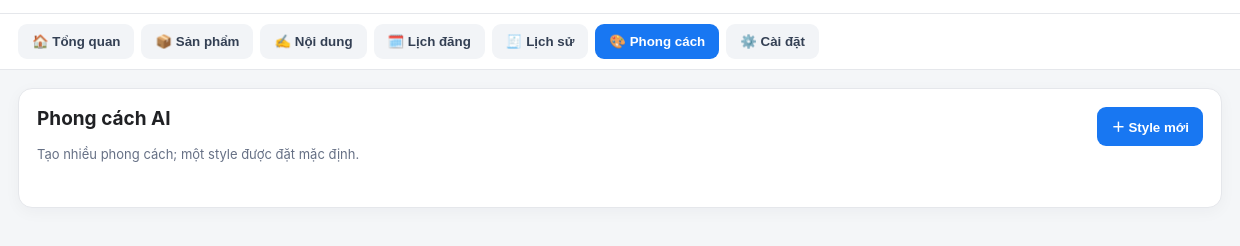
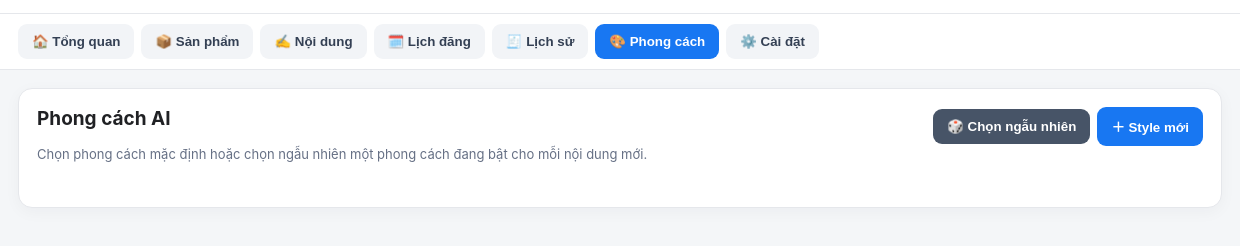
Before and after one commit to minhdienhp2013/Tu-dong-dang-bai, an Electron app: page renderer/index.html in a window 1240 px wide. Both pictures are taken after a click on the button "🎨 Phong cách". Shown: the part 72-318 px from the top of the page. Drawn offline with Linux system fonts and the light colour scheme; no server answers.

Commit message:
Add random writing style selection: renderer/index.html

```diff
--- a/renderer/index.html
+++ b/renderer/index.html
@@ -90,7 +90,7 @@
 
     <section id="tab-styles" class="tab-panel">
       <div class="card">
-        <div class="section-title-row"><div><h2>Phong cách AI</h2><p class="muted">Tạo nhiều phong cách; một style được đặt mặc định.</p></div><button id="newStyleBtn">＋ Style mới</button></div>
+        <div class="section-title-row"><div><h2>Phong cách AI</h2><p class="muted">Chọn phong cách mặc định hoặc chọn ngẫu nhiên một phong cách đang bật cho mỗi nội dung mới.</p></div><div class="row compact"><button id="randomStyleBtn" type="button" class="secondary" aria-pressed="false">🎲 Chọn ngẫu nhiên</button><button id="newStyleBtn">＋ Style mới</button></div></div>
         <div id="styleList" class="content-list"></div>
       </div>
     </section>
```
